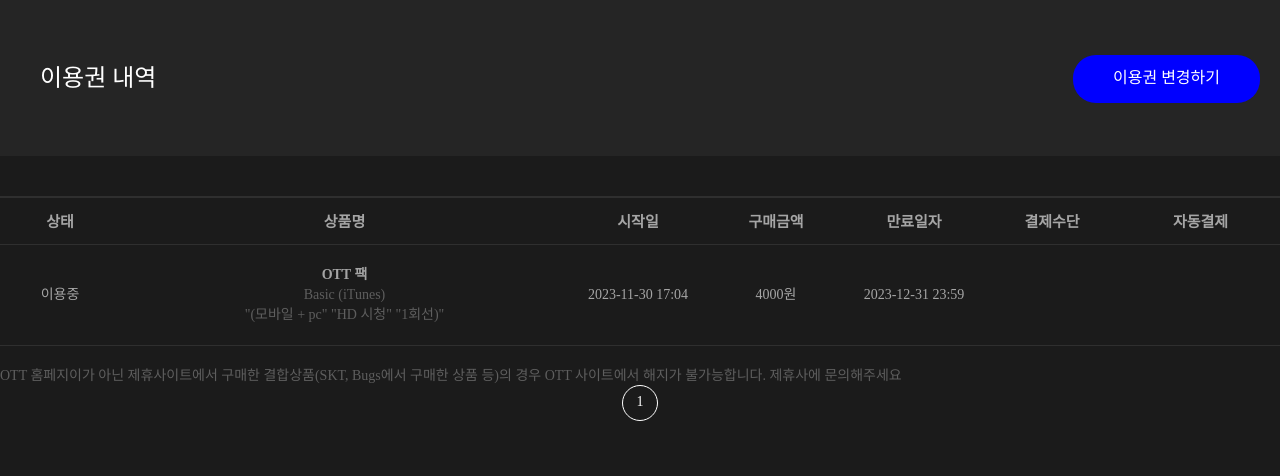
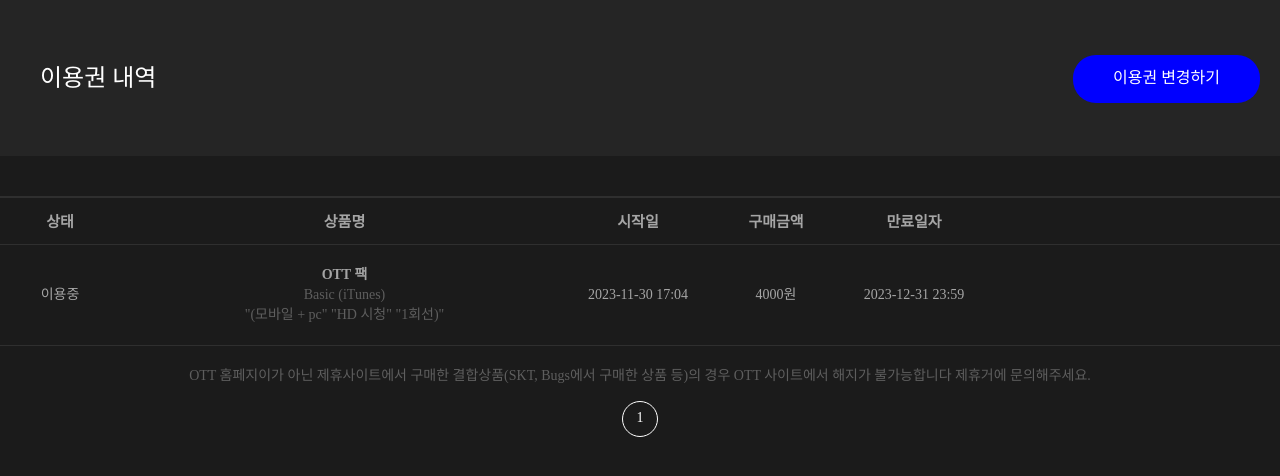
Before and after one commit to RH603/FTT, a plain HTML site: page index/HTML/myPageMbs.html in a window 1280 px wide. Shown: the top 476 px of the page. Drawn offline with Linux system fonts and the light colour scheme.

Commit message:
이용권

```diff
--- a/index/CSS/myPageMbs.css
+++ b/index/CSS/myPageMbs.css
@@ -75,8 +75,9 @@
 
 .my-pay-table {
   width: 100%;
+  max-width: 1600px;
   border-top: 2px solid #2f2f2f;
-  margin-bottom: 20px;
+  margin: 0 auto 20px;
 }
 
 table {
@@ -130,6 +131,7 @@ a {
 .pading-type02 a.on {
   border: 1px solid #fff;
   color: #fff;
+  margin-top: 1rem;
 }
 
 .pading-type02 a {
@@ -140,7 +142,11 @@ a {
   font-size: 14px;
   line-height: 32px;
 }
-
+.pratner-info {
+  display: flex;
+  align-items: center;
+  justify-content: center;
+}
 .pratner-info span {
   font-size: 14px;
   line-height: 19px;
--- a/index/HTML/myPageMbs.html
+++ b/index/HTML/myPageMbs.html
@@ -49,8 +49,8 @@
           <th>시작일</th>
           <th>구매금액</th>
           <th>만료일자</th>
-          <th>결제수단</th>
-          <th>자동결제</th>
+          <!-- <th>결제수단</th> -->
+          <!-- <th>자동결제</th> -->
         </tr>
       </thead>
       <tbody>
@@ -88,8 +88,8 @@
       <span>
         OTT 홈페지이가 아닌 제휴사이트에서
         구매한 결합상품(SKT, Bugs에서
-        구매한 상품 등)의 경우 OTT 사이트에서
-        해지가 불가능합니다. 제휴사에 문의해주세요
+        구매한 상품 등)의 경우 OTT 사이트에서 해지가 불가능합니다
+        제휴거에 문의해주세요.
       </span>
       </div>
     <div class="pading-type02">
```
